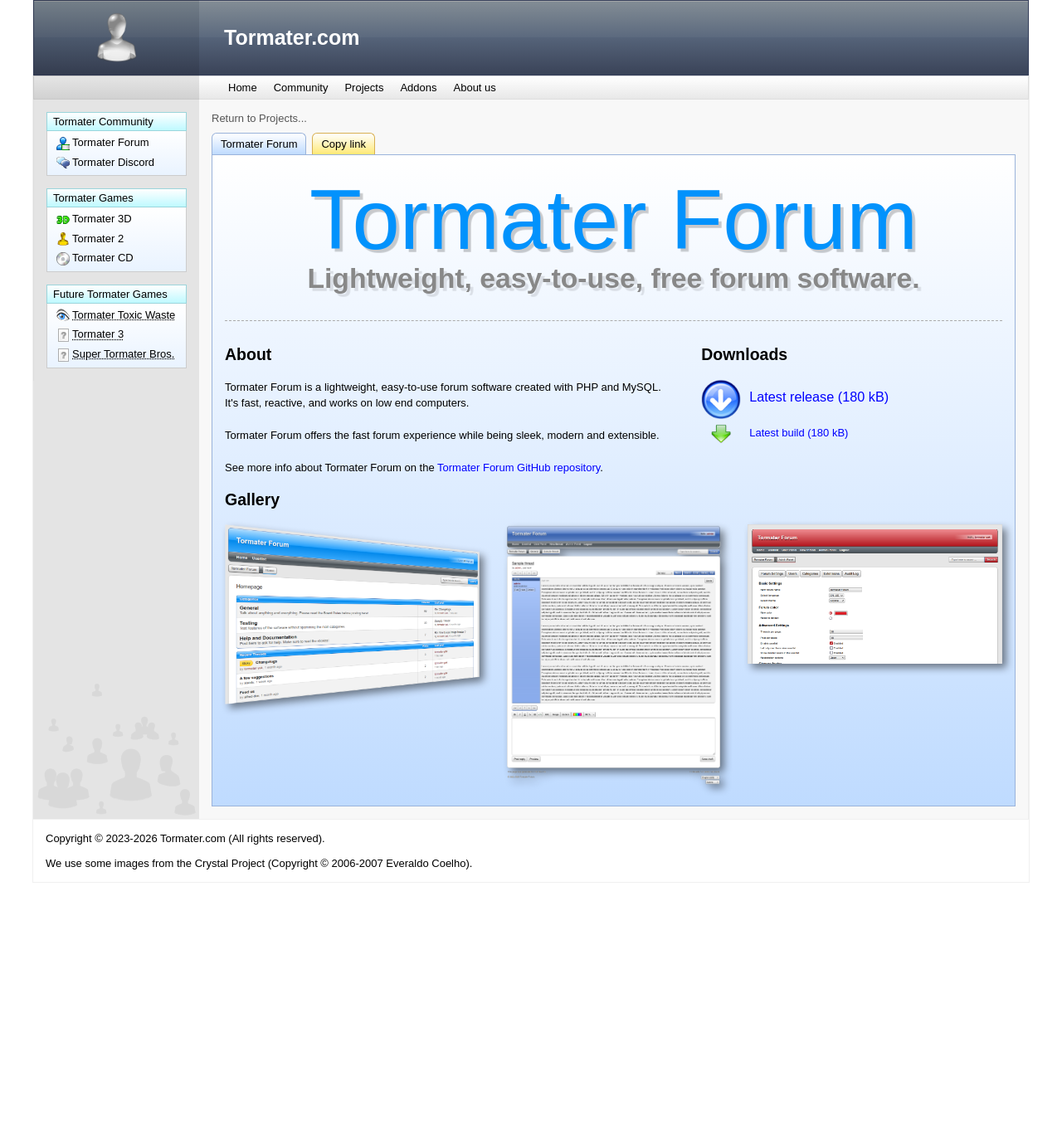
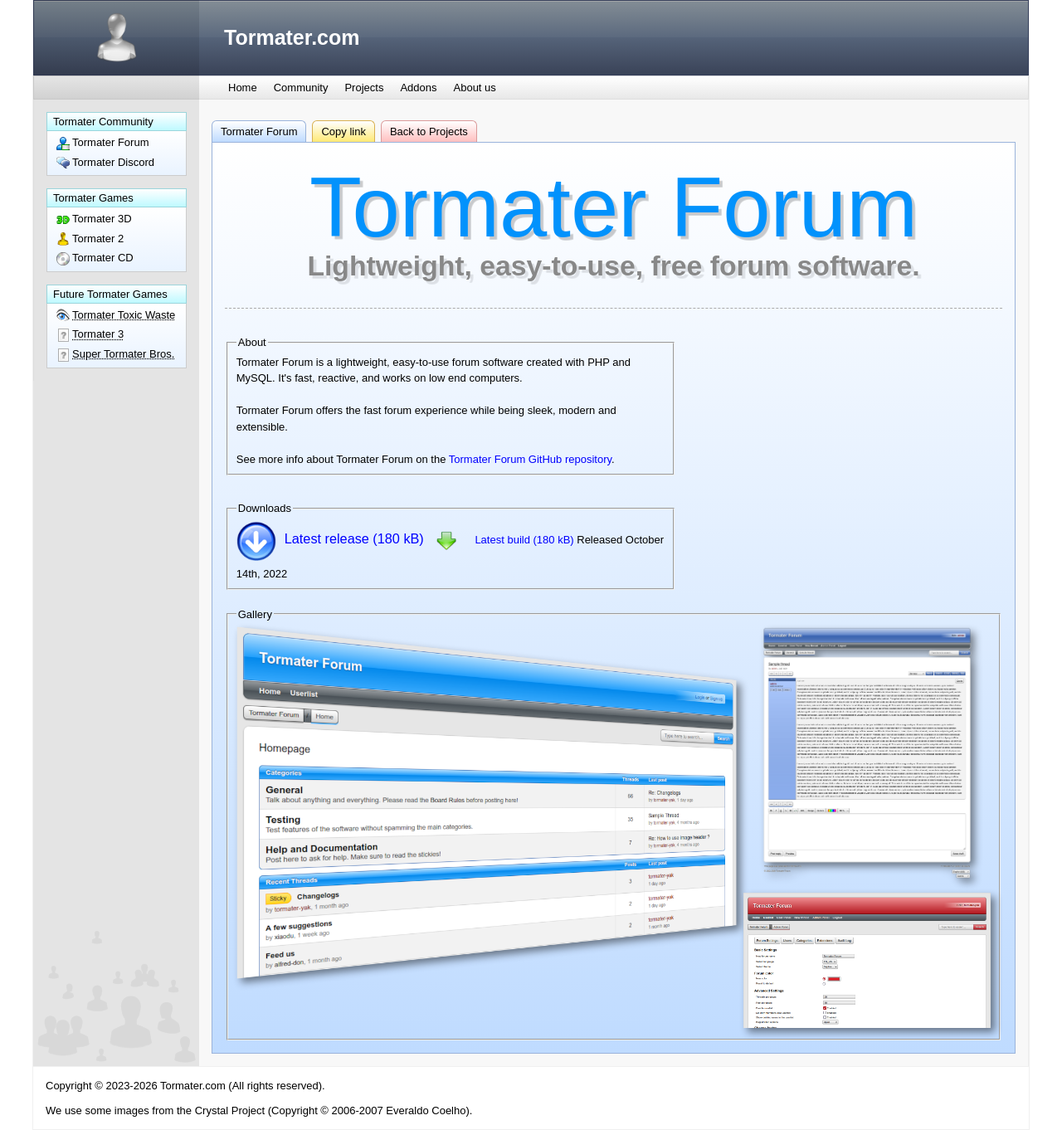
Before and after one commit to tormater/tormater.github.io, a Jekyll site: the page built from projects/tormater-forum.html, in a window 1280 px wide. Shown: the whole page at 83% size. Built offline with Jekyll 4.4.1, drawn with Linux system fonts in a browser that asks for light colours; before the commit the page ends 1064 px from its top, so only the background shows below that.

Commit message:
Update project.html

```diff
--- a/_layouts/project.html
+++ b/_layouts/project.html
@@ -2,45 +2,45 @@
 layout: default
 ---
 
-<a href="{{"/projects" | absolute_url }}" class="page_back">Return to Projects...</a><br>
-
 <div class="card_{{ page.color }} project_tab">{{ page.title }}</div><div class="card_gold project_tab">
-<a href="#" onclick="navigator.clipboard.writeText('{{page.url | absolute_url }}')">Copy link</a></div>
+<a href="#" onclick="navigator.clipboard.writeText('{{page.url | absolute_url }}')">Copy link</a></div><div class="card_red project_tab"><a href="{{"/projects" | absolute_url }}">Back to Projects</a></div>
 <div class="card_{{ page.color }} project_listing">
   <img class="project_banner" src="{{page.banner | absolute_url }}">
+  <div class="project_seperator"></div>
   <div class="project_columns">
-      <div>
-        <h2 class="project_title">About</h2><br>
+      <fieldset class="project_field"><legend class="project_title">About</legend>
         {{ content }}
-      </div>
-
-      <div class="downloads">
-        <h2 class="project_title">Downloads</h2><br>
+      </fieldset>
+      <br class="mobile_only">
+      <fieldset class="project_field"><legend class="project_title">Downloads</legend>
         {% for link in page.downloads %}
           {% if link.type == "big" %}
             <a class="download dl_big" href="{{ link.url }}">
               <img src="{{"/assets/images/download.png" | absolute_url }}"><span>{{ link.name }} ({{ link.size }})</span>
-            </a><br>
+            </a>
           {% elsif link.type == "old" %}
             <a class="download dl_small" href="{{ link.url }}">
               <img src="{{"/assets/images/download_old.png" | absolute_url }}"><span>{{ link.name }} ({{ link.size }})</span>
-            </a><br>
+            </a>
           {% else %}
             <a class="download dl_small" href="{{ link.url }}">
               <img src="{{"/assets/images/download_small.png" | absolute_url }}"><span>{{ link.name }} ({{ link.size }})</span>
-            </a><br>
+            </a>
           {% endif %}
         {% endfor %}
-      </div>
+
+      {% if page.release.size > 0 %}
+        <span class="project_date">Released {{ page.release }}</span>
+      {% endif %}
+      </fieldset>
   </div>
   <br>
   {% if page.gallery.size > 0 %}
-  <div>
-    <h2 class="project_title">Gallery</h2><br>
+  <fieldset class="project_field"><legend class="project_title">Gallery</legend>
     <div class="project_gallery">
       {% for media in page.gallery %}
         {% if media.type == "photo" %}
-          <a href="{{ media.url | absolute_url }}" target="_blank"><img class="project_img{% if media.main == "true" %} main_gallery_item{% endif %}" src="{{ media.url | absolute_url }}" ></a>
+          <a href="{{ media.url | absolute_url }}" class="{% if media.main == "true" %} main_gallery_item{% endif %}" target="_blank"><img class="project_img{% if media.main == "true" %} main_gallery_item{% endif %}" src="{{ media.url | absolute_url }}" ></a>
         {% elsif media.type == "video" %}
           <iframe class="project_vid{% if media.main == "true" %} main_gallery_item{% endif %}" src="{{ media.url }}" frameborder="0" allowfullscreen></iframe>
         {% else %}
@@ -48,6 +48,6 @@
         {% endif %}
       {% endfor %}
     </div>
-  </div>
+  </fieldset>
   {% endif %}
 </div>
```
